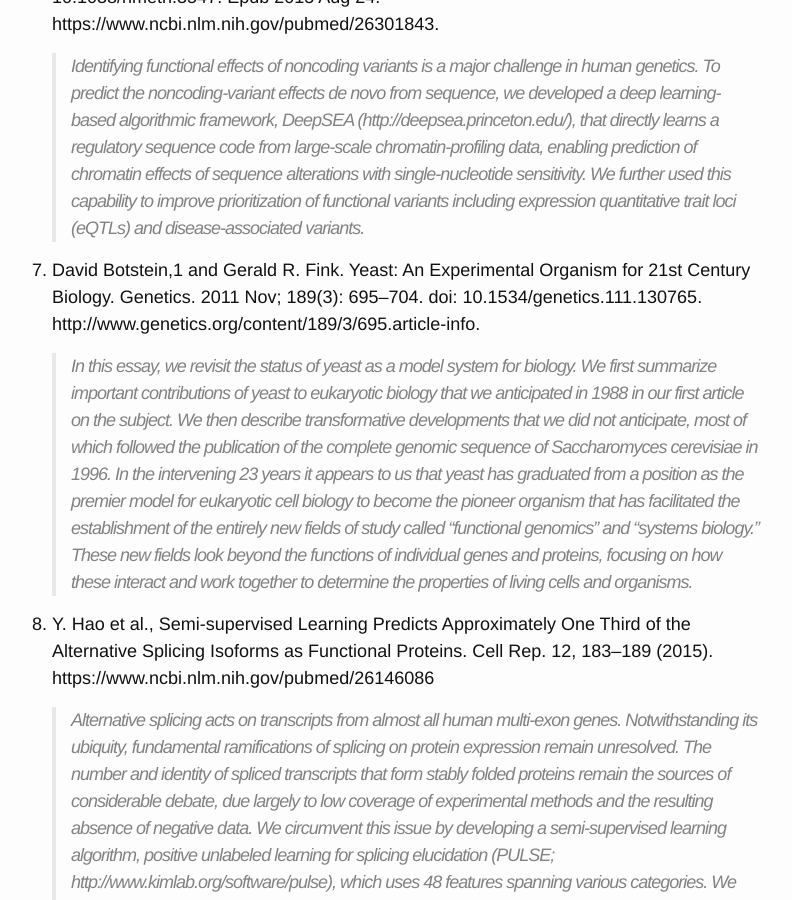
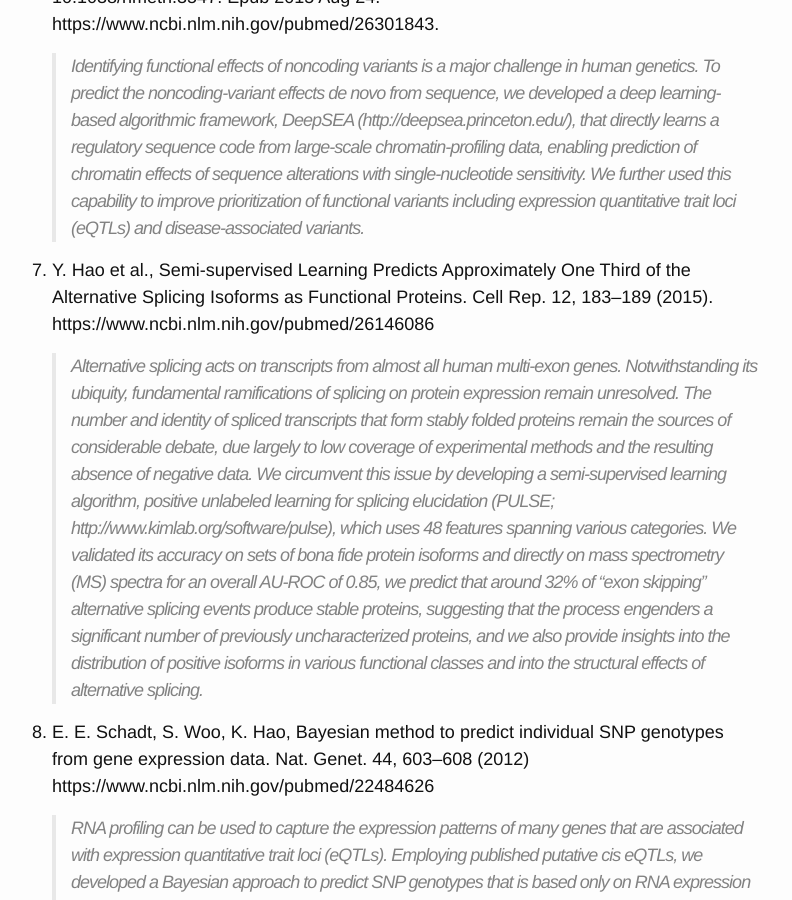
Before and after one commit to dcmb-courses/bioinf602-603, a Jekyll site: the page built from Genomics.md, in a window 1280 px wide and 900 px high, scrolled down 2223 px. Shown: the whole window, without its empty margins (248-1040 px from the left). Built offline with Jekyll 4.4.1, drawn with Linux system fonts in a browser that asks for light colours.

Commit message:
Updated Genomics.md - removed papers published before 2012
Only one paper - yeast as a model organism paper

```diff
--- a/Genomics.md
+++ b/Genomics.md
@@ -29,10 +29,6 @@ permalink: /Genomics/
 1. Zhou J, Troyanskaya O.  2015. Predicting effects of noncoding variants with deep learning-based sequence model. Nat Methods. 2015 Oct;12(10):931-4. doi: 10.1038/nmeth.3547. Epub 2015 Aug 24. https://www.ncbi.nlm.nih.gov/pubmed/26301843.
 
       >Identifying functional effects of noncoding variants is a major challenge in human genetics. To predict the noncoding-variant effects de novo from sequence, we developed a deep learning-based algorithmic framework, DeepSEA (http://deepsea.princeton.edu/), that directly learns a regulatory sequence code from large-scale chromatin-profiling data, enabling prediction of chromatin effects of sequence alterations with single-nucleotide sensitivity. We further used this capability to improve prioritization of functional variants including expression quantitative trait loci (eQTLs) and disease-associated variants.
-
-1. David Botstein,1 and Gerald R. Fink. Yeast: An Experimental Organism for 21st Century Biology. Genetics. 2011 Nov; 189(3): 695–704. doi:  10.1534/genetics.111.130765. http://www.genetics.org/content/189/3/695.article-info.
-
-      >In this essay, we revisit the status of yeast as a model system for biology. We first summarize important contributions of yeast to eukaryotic biology that we anticipated in 1988 in our first article on the subject. We then describe transformative developments that we did not anticipate, most of which followed the publication of the complete genomic sequence of Saccharomyces cerevisiae in 1996. In the intervening 23 years it appears to us that yeast has graduated from a position as the premier model for eukaryotic cell biology to become the pioneer organism that has facilitated the establishment of the entirely new fields of study called “functional genomics” and “systems biology.” These new fields look beyond the functions of individual genes and proteins, focusing on how these interact and work together to determine the properties of living cells and organisms.
 
 1. Y. Hao et al., Semi-supervised Learning Predicts Approximately One Third of the Alternative Splicing Isoforms as Functional Proteins. Cell Rep. 12, 183–189 (2015). https://www.ncbi.nlm.nih.gov/pubmed/26146086
 
```
